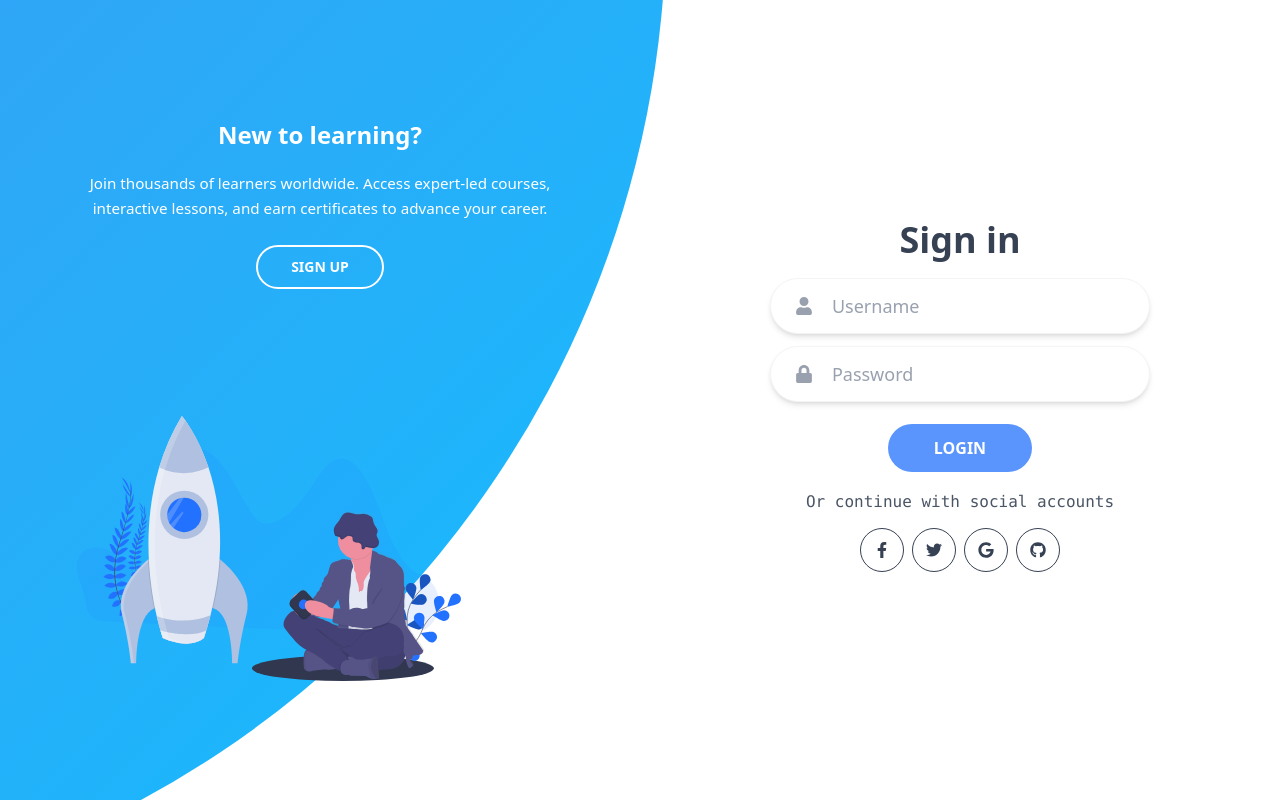
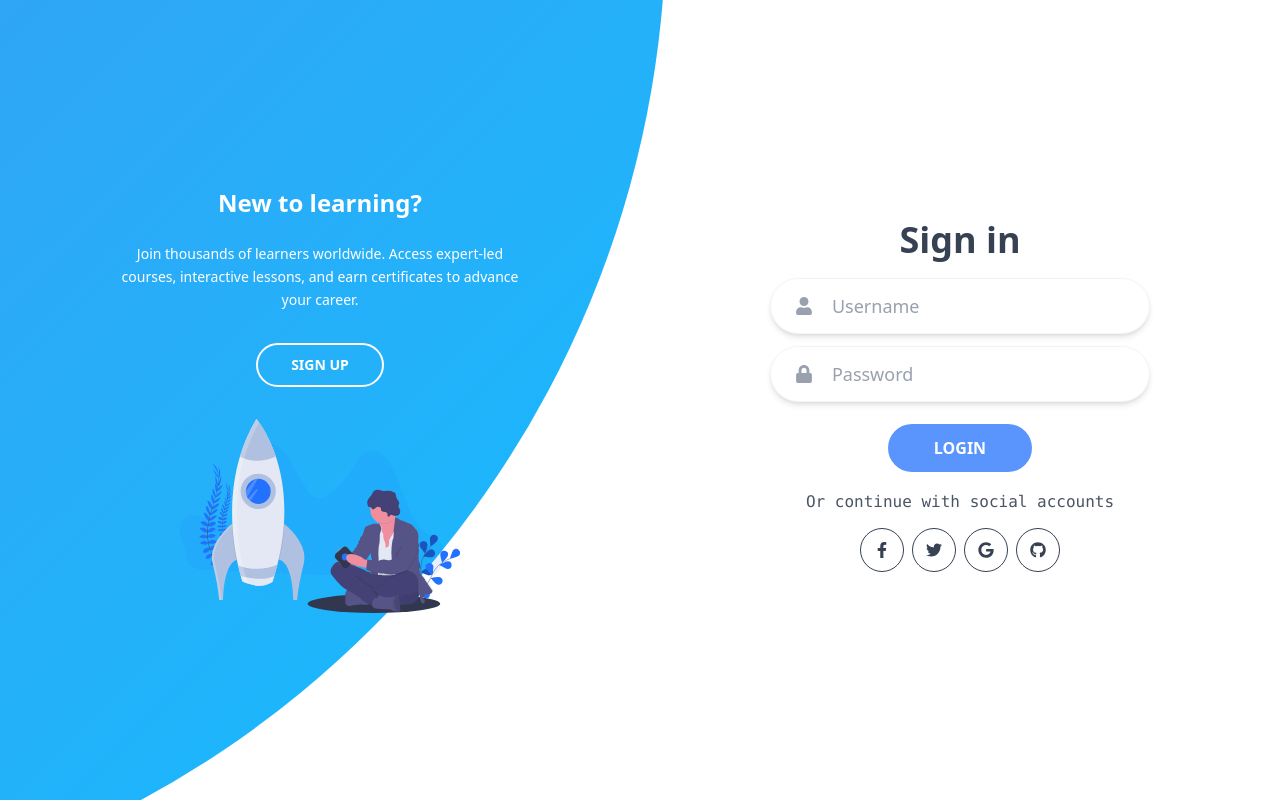
Before and after one commit to Hitesh-malik/lms-repo-ai-comp, a Next.js app: page /auth in a window 1280 px wide. Built offline with nearby package versions, Linux system fonts and the light colour scheme.

Commit message:
Refactor AuthForm component layout and styles for better responsiveness and user experience

```diff
--- a/src/app/(auth)/auth/page.tsx
+++ b/src/app/(auth)/auth/page.tsx
@@ -282,11 +282,11 @@ export default function AuthForm({
           {/* Left Panel - "New user?" / "Sign up" button panel */}
           <div
             className={`
-              flex flex-col justify-around text-center z-[13]
+              flex flex-col justify-center items-center text-center z-[13]
               transition-all duration-900 ease-in-out
 
               ${/* Desktop padding */ ''}
-              2xl:px-[14%] xl:px-[12%] lg:px-[10%] md:px-[8%]
+              2xl:px-[8%] xl:px-[8%] lg:px-[6%] md:px-[5%]
               2xl:py-16 xl:py-14 lg:py-12 md:py-10
 
               ${isSignUpMode ? 'pointer-events-none' : 'pointer-events-auto'}
@@ -295,19 +295,20 @@ export default function AuthForm({
             <div
               className={`
                 text-white transition-all duration-900 ease-in-out
+                max-w-md w-full
                 ${isSignUpMode ? '-translate-x-[800px]' : 'translate-x-0'}
               `}
             >
-              <h3 className="font-semibold mb-3 2xl:text-3xl xl:text-2xl lg:text-xl md:text-xl">
+              <h3 className="font-semibold mb-4 2xl:text-3xl xl:text-2xl lg:text-xl md:text-lg">
                 New to learning?
               </h3>
-              <p className="py-2 leading-relaxed 2xl:text-base xl:text-[0.95rem] lg:text-sm md:text-sm mb-4">
+              <p className="py-2 leading-relaxed 2xl:text-base xl:text-sm lg:text-sm md:text-xs mb-6 px-4">
                 Join thousands of learners worldwide. Access expert-led courses, interactive lessons, and earn certificates to advance your career.
               </p>
               <button
                 type="button"
                 onClick={() => setIsSignUpMode(true)}
-                className="border-2 border-white bg-transparent hover:bg-white hover:text-[#4481eb] rounded-full cursor-pointer text-white uppercase transition-all duration-300 font-semibold 2xl:w-36 2xl:h-12 2xl:text-sm xl:w-32 xl:h-11 xl:text-sm lg:w-28 lg:h-10 lg:text-xs md:w-28 md:h-10 md:text-xs"
+                className="border-2 border-white bg-transparent hover:bg-white hover:text-[#4481eb] rounded-full cursor-pointer text-white uppercase transition-all duration-300 font-semibold 2xl:w-36 2xl:h-12 2xl:text-sm xl:w-32 xl:h-11 xl:text-sm lg:w-28 lg:h-10 lg:text-xs md:w-24 md:h-9 md:text-[0.65rem]"
               >
                 Sign up
               </button>
@@ -316,8 +317,8 @@ export default function AuthForm({
               src={loginImage}
               alt="Login illustration"
               className={`
-                w-full transition-all duration-900 ease-in-out
-                2xl:max-w-md xl:max-w-sm lg:max-w-xs md:max-w-xs
+                w-full mt-8 transition-all duration-900 ease-in-out
+                2xl:max-w-xs xl:max-w-[280px] lg:max-w-[240px] md:max-w-[200px]
                 ${isSignUpMode ? '-translate-x-[800px]' : 'translate-x-0'}
               `}
             />
@@ -326,11 +327,11 @@ export default function AuthForm({
           {/* Right Panel - "One of us?" / "Sign in" button panel */}
           <div
             className={`
-              flex flex-col justify-around text-center z-[13]
+              flex flex-col justify-center items-center text-center z-[13]
               transition-all duration-900 ease-in-out
 
               ${/* Desktop padding */ ''}
-              2xl:px-[14%] xl:px-[12%] lg:px-[10%] md:px-[8%]
+              2xl:px-[8%] xl:px-[8%] lg:px-[6%] md:px-[5%]
               2xl:py-16 xl:py-14 lg:py-12 md:py-10
 
               ${isSignUpMode ? 'pointer-events-auto' : 'pointer-events-none'}
@@ -339,19 +340,20 @@ export default function AuthForm({
             <div
               className={`
                 text-white transition-all duration-900 ease-in-out
+                max-w-md w-full
                 ${isSignUpMode ? 'translate-x-0' : 'translate-x-[800px]'}
               `}
             >
-              <h3 className="font-semibold mb-3 2xl:text-3xl xl:text-2xl lg:text-xl md:text-xl">
+              <h3 className="font-semibold mb-4 2xl:text-3xl xl:text-2xl lg:text-xl md:text-lg">
                 Already enrolled?
               </h3>
-              <p className="py-2 leading-relaxed 2xl:text-base xl:text-[0.95rem] lg:text-sm md:text-sm mb-4">
+              <p className="py-2 leading-relaxed 2xl:text-base xl:text-sm lg:text-sm md:text-xs mb-6 px-4">
                 Welcome back! Continue your learning journey, track your progress, and access your enrolled courses right where you left off.
               </p>
               <button
                 type="button"
                 onClick={() => setIsSignUpMode(false)}
-                className="border-2 border-white bg-transparent hover:bg-white hover:text-[#4481eb] rounded-full cursor-pointer text-white uppercase transition-all duration-300 font-semibold 2xl:w-36 2xl:h-12 2xl:text-sm xl:w-32 xl:h-11 xl:text-sm lg:w-28 lg:h-10 lg:text-xs md:w-28 md:h-10 md:text-xs"
+                className="border-2 border-white bg-transparent hover:bg-white hover:text-[#4481eb] rounded-full cursor-pointer text-white uppercase transition-all duration-300 font-semibold 2xl:w-36 2xl:h-12 2xl:text-sm xl:w-32 xl:h-11 xl:text-sm lg:w-28 lg:h-10 lg:text-xs md:w-24 md:h-9 md:text-[0.65rem]"
               >
                 Sign in
               </button>
@@ -360,8 +362,8 @@ export default function AuthForm({
               src={registerImage}
               alt="Register illustration"
               className={`
-                w-full transition-all duration-900 ease-in-out
-                2xl:max-w-md xl:max-w-sm lg:max-w-xs md:max-w-xs
+                w-full mt-8 transition-all duration-900 ease-in-out
+                2xl:max-w-xs xl:max-w-[280px] lg:max-w-[240px] md:max-w-[200px]
                 ${isSignUpMode ? 'translate-x-0' : 'translate-x-[800px]'}
               `}
             />
```
